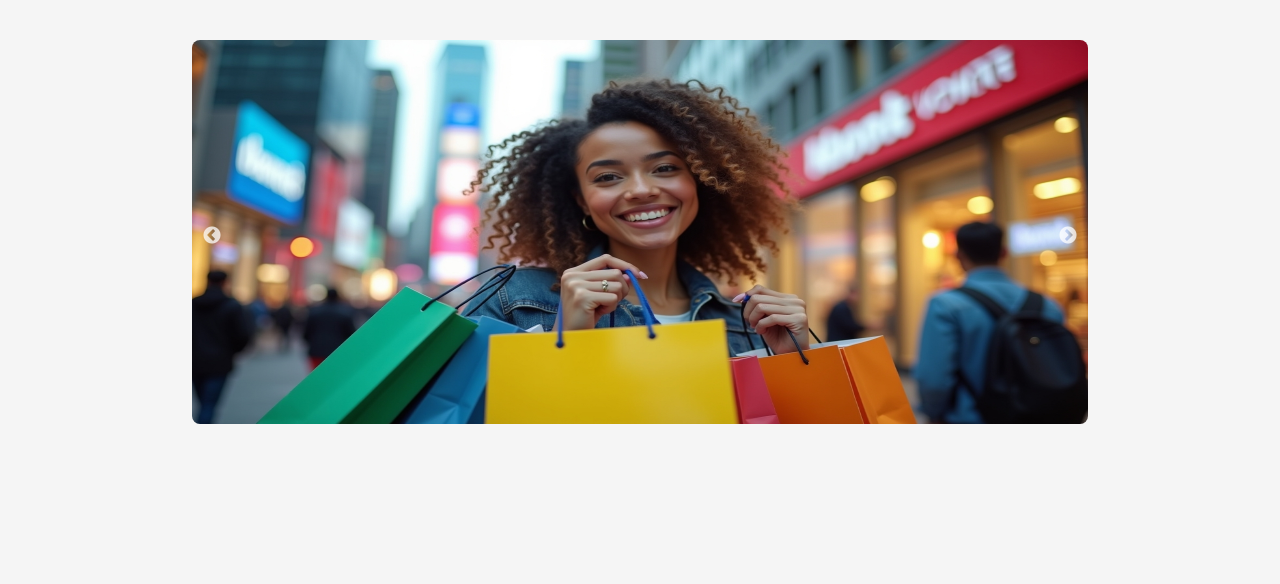
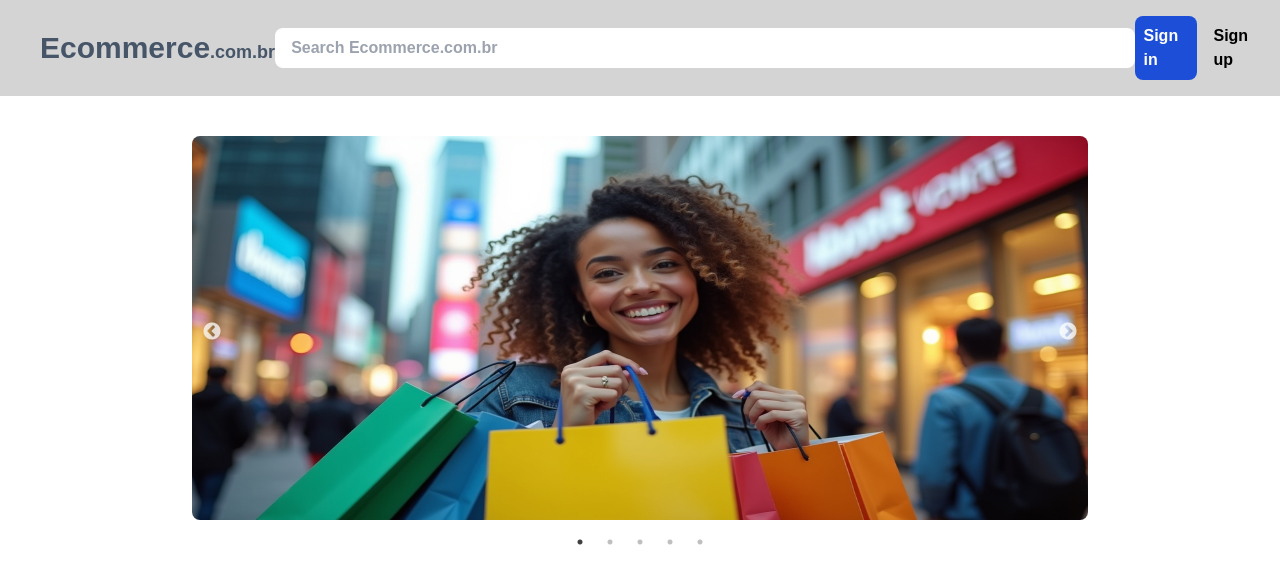
Before and after one commit to gmkoeb/ecommerce, a Next.js app in the folder web/: page / in a window 1280 px wide. Shown: the top 584 px of the page. Built offline with nearby package versions, Linux system fonts and the light colour scheme.

Commit message:
feat: create header component

```diff
--- a/web/app/layout.tsx
+++ b/web/app/layout.tsx
@@ -1,6 +1,7 @@
 import type { Metadata } from "next";
 import { Geist, Geist_Mono } from "next/font/google";
 import "./globals.css";
+import Header from "@/components/Header";
 
 const geistSans = Geist({
   variable: "--font-geist-sans",
@@ -25,8 +26,9 @@ export default function RootLayout({
   return (
     <html lang="en">
       <body
-        className={`${geistSans.variable} ${geistMono.variable} antialiased bg-neutral-100`}
+        className={`${geistSans.variable} ${geistMono.variable} antialiased`}
       >
+        <Header></Header>
         {children}
       </body>
     </html>
--- a/web/app/sign_in/page.tsx
+++ b/web/app/sign_in/page.tsx
@@ -1,6 +1,6 @@
 'use client'
 import { ErrorMessage, Field, Form, Formik, FormikErrors, FormikHelpers } from "formik";
-import { api } from "../lib/axios";
+import { api } from "../../lib/axios";
 import { useState } from "react";
 import { useRouter } from 'next/navigation'
 import Cookies from 'js-cookie'
@@ -49,7 +49,7 @@ export default function SignUp() {
   return(
     <div className="grid grid-cols-2 w-full">
       <div className="flex">
-        <img src="signincover.jpeg" alt="Cartoon ure of things related to shopping" className="h-[98vh] mt-2 rounded-lg ml-10 mr-96"/>
+        <img src="signincover.jpeg" alt="Cartoon ure of things related to shopping" className="h-[90vh] mt-2 rounded-lg ml-10 mr-96"/>
         <p className="mt-10 absolute w-max right-0 mx-20">Don't have an account? <Link className="font-bold" href={"/sign_up"}>Sign up</Link></p>
       </div>
       <Formik
--- a/web/app/sign_up/page.tsx
+++ b/web/app/sign_up/page.tsx
@@ -1,6 +1,6 @@
 'use client'
 import { ErrorMessage, Field, Form, Formik, FormikErrors, FormikHelpers } from "formik";
-import { api } from "../lib/axios";
+import { api } from "../../lib/axios";
 import { AxiosResponse } from "axios";
 
 interface SignUpFormValues {
@@ -39,7 +39,7 @@ export default function SignUp() {
 
   return(
     <div className="grid grid-cols-2 w-full">
-      <img src="signupcover.jpeg" alt="Cartoon picture of bags and products" className="h-[98vh] mt-2 rounded-lg ml-10"/>
+      <img src="signupcover.jpeg" alt="Cartoon picture of bags and products" className="h-[90vh] mt-2 rounded-lg ml-10"/>
       <Formik
         initialValues={initialValues}
         onSubmit={(values, actions) => handleSubmit(values, actions)}
--- /dev/null
+++ b/web/components/Header.tsx
@@ -0,0 +1,16 @@
+import Link from "next/link";
+
+export default function Header(){
+  return(
+    <header>
+      <nav className="flex justify-between py-4 bg-neutral-300 font-bold items-center">
+        <Link href={'/'} className="text-slate-600 font-bold text-3xl ml-10">Ecommerce<span className="text-lg">.com.br</span></Link>
+        <input type="text" className="w-3/4 rounded-lg py-2 px-4" placeholder="Search Ecommerce.com.br" />
+        <div className="flex gap-4 mr-4 text-white items-center">
+          <Link className="p-2 bg-blue-700 rounded-lg hover:opacity-80 duration-300" href={'/sign_in'}>Sign in</Link>
+          <Link className="hover:opacity-60 duration-300 text-black" href={'/sign_up'}>Sign up</Link>
+        </div>
+      </nav>
+    </header>
+  )
+}
--- a/web/components/SimpleSlider.tsx
+++ b/web/components/SimpleSlider.tsx
@@ -28,7 +28,7 @@ function SimpleSlider() {
   }
 
   const settings = {
-    dots: false,
+    dots: true,
     speed: 500,
     autoplay: true,
     autoplaySpeed: 10000,
```
